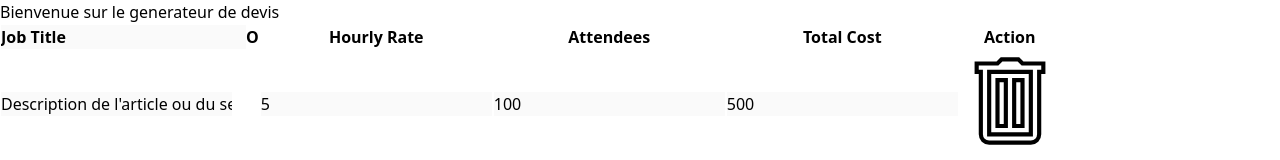
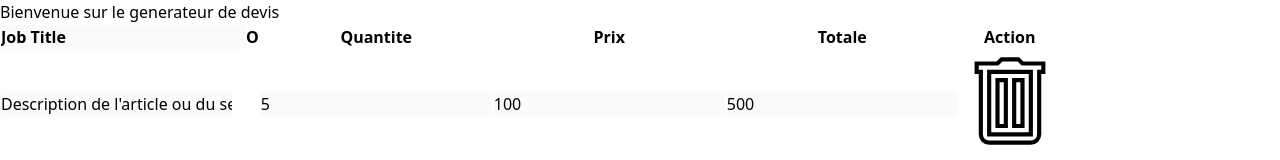
Before and after one commit to CedricFonsat/magic-estimate, a React (Vite) app: page / in a window 1280 px wide. Shown: the top 160 px of the page. Built offline with nearby package versions, Linux system fonts and the light colour scheme.

Commit message:
Update TableDevis.tsx

```diff
--- a/src/components/TableDevis.tsx
+++ b/src/components/TableDevis.tsx
@@ -59,13 +59,13 @@ export const TableDevis = () => {
                   <button onClick={handleWriteText}>O</button>
                 </th>
                 <th className="border-y border-gray-100 bg-gray-50/50 p-2">
-                  Hourly Rate
+                  Quantite
                 </th>
                 <th className="border-y border-gray-100 bg-gray-50/50 p-2">
-                  Attendees
+                  Prix
                 </th>
                 <th className="border-y border-gray-100 bg-gray-50/50 p-2">
-                  Total Cost
+                  Totale
                 </th>
                 <th className="border-y border-gray-100 bg-gray-50/50 p-2">
                   Action
```
